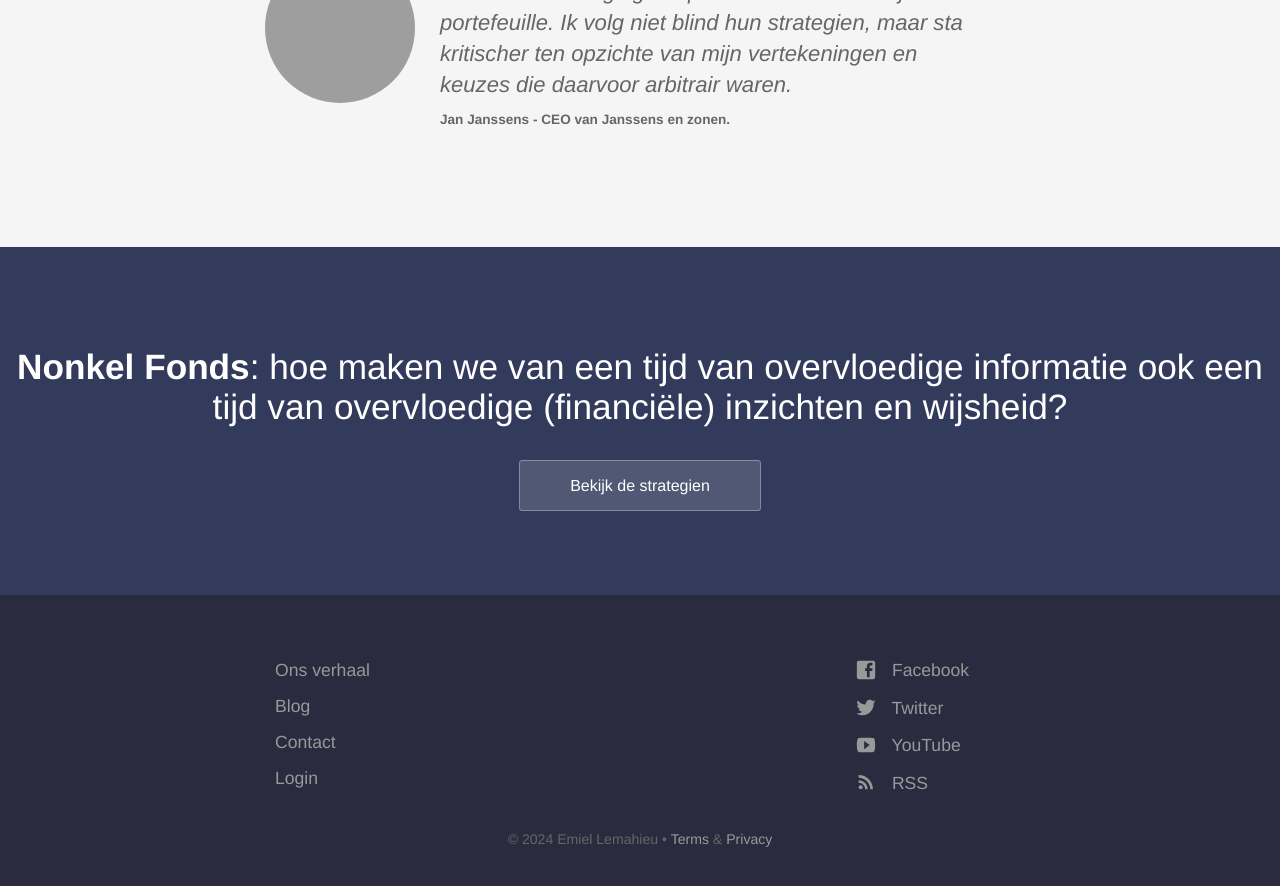
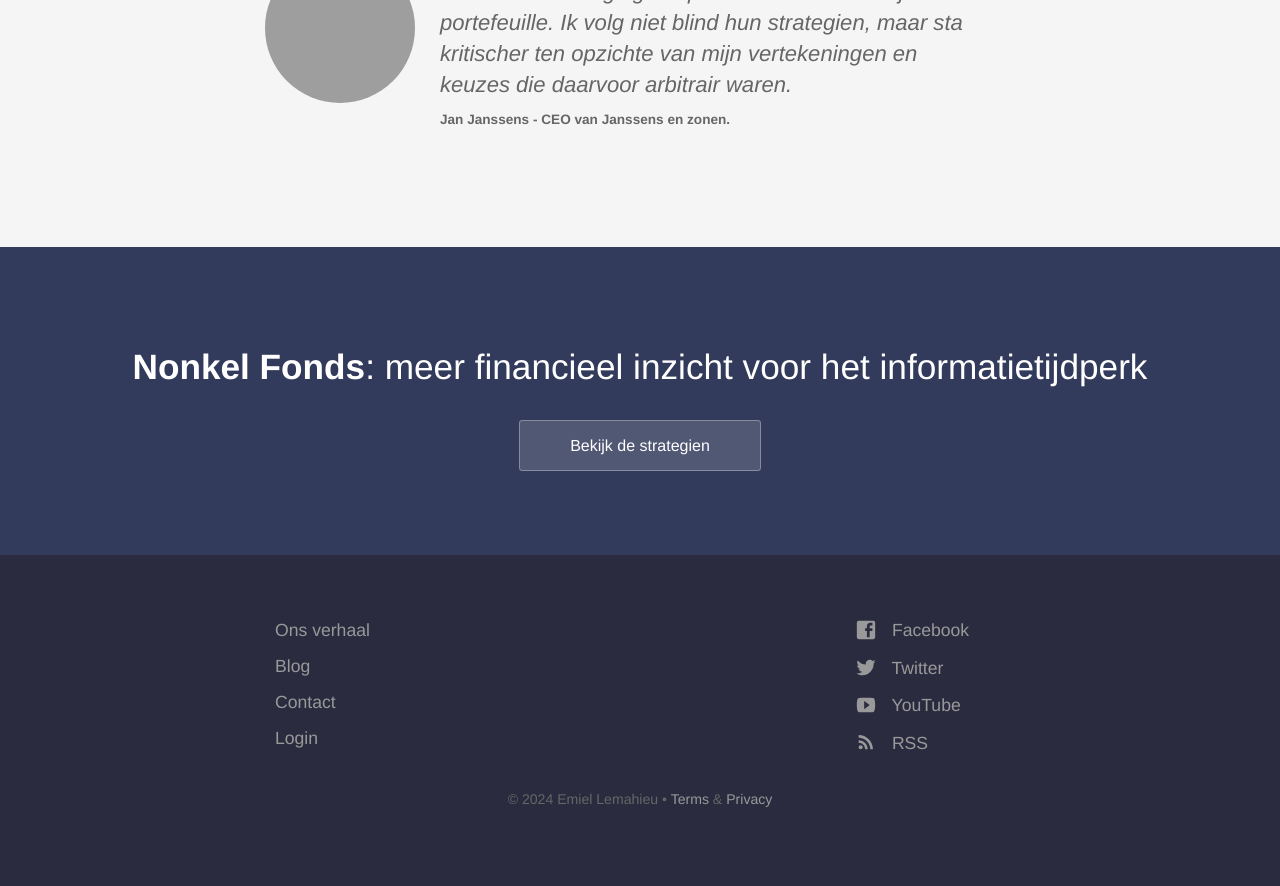
Before and after one commit to nonkelfonds/nonkelfonds.github.io, a Jekyll site: the page built from index.html, in a window 1280 px wide and 900 px high, scrolled down 2716 px. Shown: the top 886 px of the window. Built offline with Jekyll 4.4.1, drawn with Linux system fonts in a browser that asks for light colours; after the commit the page ends 3576 px from its top, so only the background shows below that; grey boxes are pictures that could not be loaded.

Commit message:
Image clean

```diff
--- a/index.html
+++ b/index.html
@@ -7,7 +7,7 @@
 		<h1 class="editable"><strong>Open-Source Finance</strong></h1>
 		<p class="subtext editable">Info. Inzicht. Actie.</p>
 		<div>
-			<img src="{{ site.baseurl }}/images/dashboard.png" width="100" height="100"/>
+			<img src="{{ site.baseurl }}/images/dashboard.png" height="100"/>
 		</div>
 		<div class="cta button alt"><a href="{{ site.baseurl }}/contact/">Bepaal je strategie</a></div>
 	</div>
@@ -63,7 +63,7 @@
 	</section>
 
 	<section class="bottom-cta">
-		<h2 class="editable"><strong>Nonkel Fonds</strong>: hoe maken we van een tijd van overvloedige informatie ook een tijd van overvloedige (financiële) inzichten en wijsheid?</h2>
+		<h2 class="editable"><strong>Nonkel Fonds</strong>: meer financieel inzicht voor het informatietijdperk</h2>
 		<div class="button alt"><a href="#">Bekijk de strategien</a></div>
 	</section>
 </div>
```
